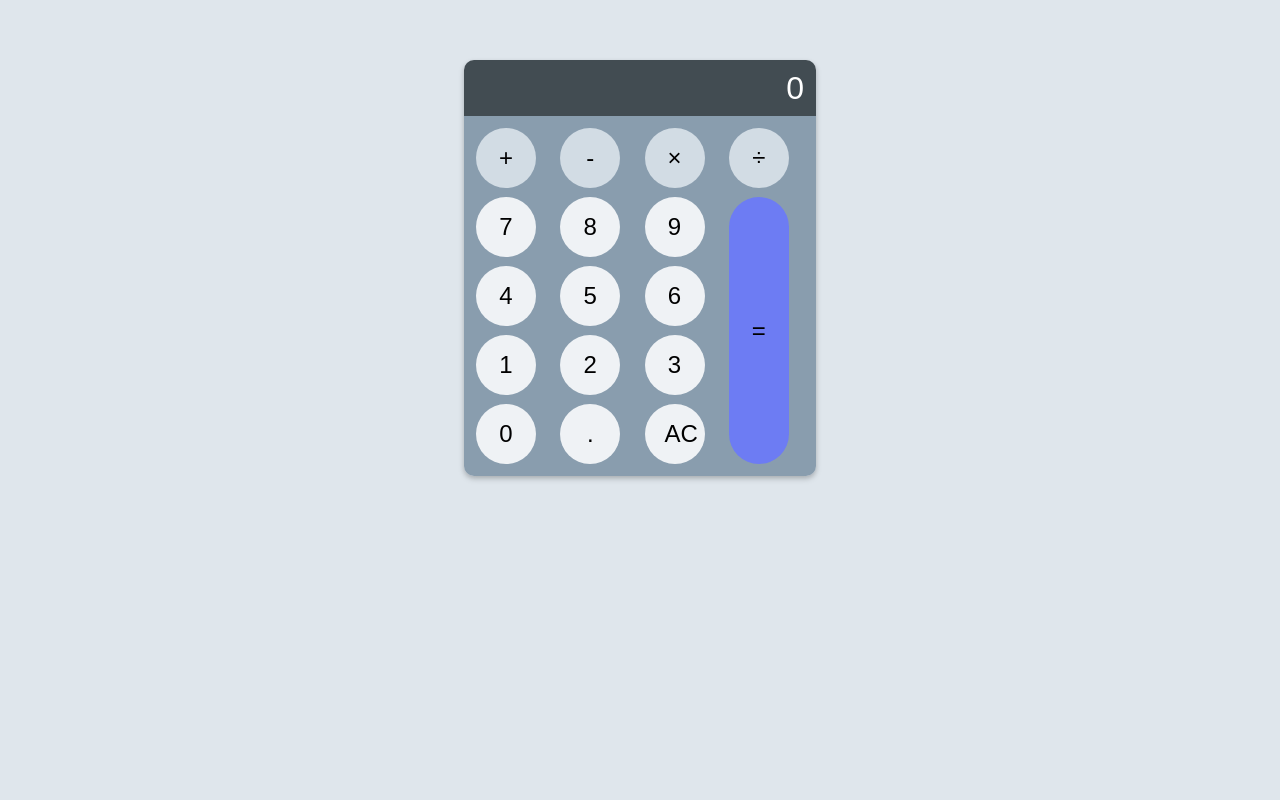
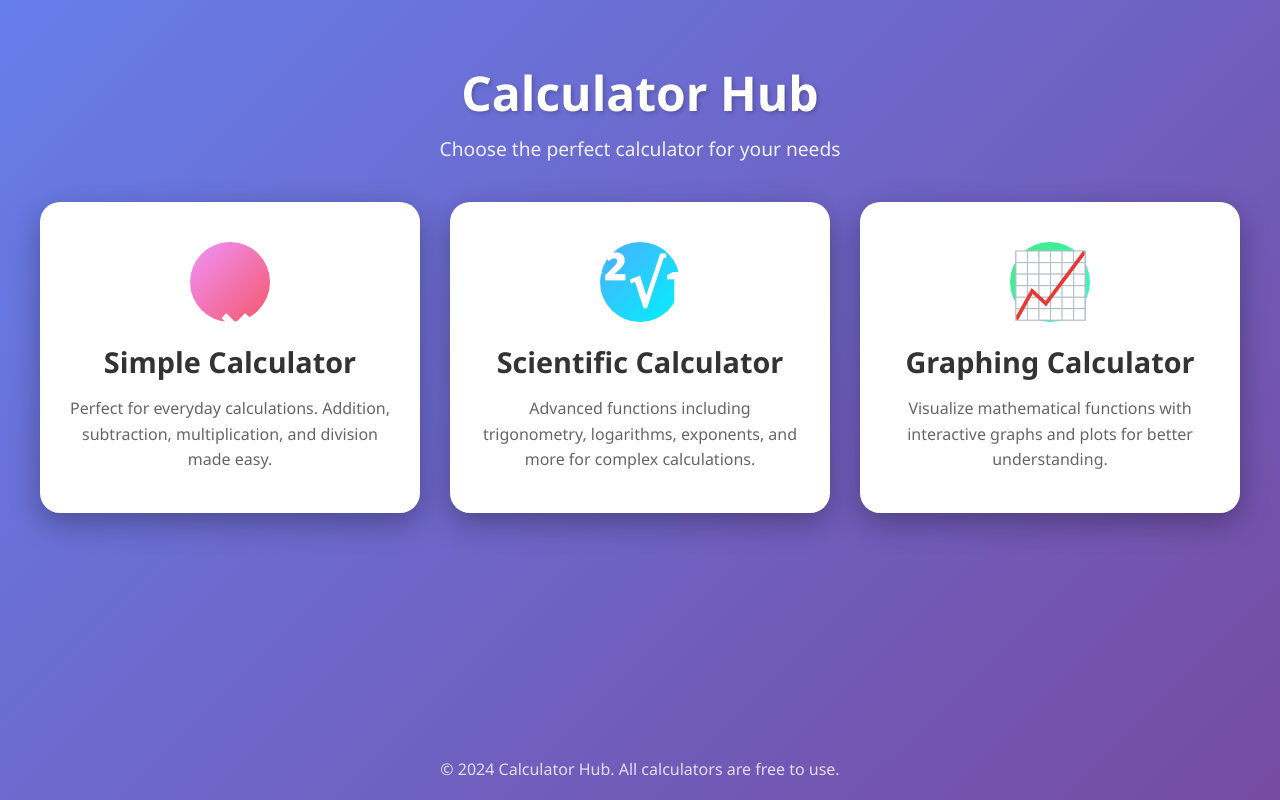
Before and after one commit to khoa07-JKV/Calculator_Web_App, a plain HTML site: page index.html in a window 1280 px wide. Drawn offline with Linux system fonts and the light colour scheme.

Commit message:
Update index.html

```diff
--- a/index.html
+++ b/index.html
@@ -3,204 +3,154 @@
 <head>
     <meta charset="UTF-8">
     <meta name="viewport" content="width=device-width, initial-scale=1.0">
-    <title>Calculator</title>
+    <title>Calculator Hub</title>
     <style>
+        * {
+            margin: 0;
+            padding: 0;
+            box-sizing: border-box;
+        }
+
         body {
-            font-family: Arial, sans-serif;
-            background: hsl(210, 25%, 90%);
+            font-family: 'Segoe UI', Tahoma, Geneva, Verdana, sans-serif;
+            background: linear-gradient(135deg, #667eea 0%, #764ba2 100%);
+            min-height: 100vh;
+            display: flex;
+            flex-direction: column;
+            align-items: center;
             padding: 20px;
         }
 
-        .calculator {
-            max-inline-size: 22rem;
-            border-radius: 10px;
-            overflow: hidden;
-            box-shadow: 0px 3px 6px 0px rgba(0, 0, 0, 0.15), 0px 2px 4px 0px rgba(0, 0, 0, 0.12);
-            margin-inline-start: auto;
-            margin-inline-end: auto;
-            margin-block-start: 2em;
+        header {
+            text-align: center;
+            color: white;
+            margin: 40px 0;
         }
 
-        .calculator_output {
-            font-size: 2rem;
-            text-align: end;
-            background: hsl(202, 11%, 29%);
-            color: hsl(255, 100%, 100%);
-            padding-block-start: 0.25rem;
-            padding-block-end: 0.25rem;
-            padding-inline-end: 0.75rem;
-            min-height: 3rem;
+        header h1 {
+            font-size: 3rem;
+            font-weight: 700;
+            margin-bottom: 10px;
+            text-shadow: 2px 2px 4px rgba(0,0,0,0.2);
+        }
+
+        header p {
+            font-size: 1.2rem;
+            opacity: 0.9;
+        }
+
+        .calculator-grid {
+            display: grid;
+            grid-template-columns: repeat(auto-fit, minmax(300px, 1fr));
+            gap: 30px;
+            max-width: 1200px;
+            width: 100%;
+            margin-bottom: 40px;
+        }
+
+        .calc-card {
+            background: white;
+            border-radius: 20px;
+            padding: 40px 30px;
+            box-shadow: 0 10px 30px rgba(0,0,0,0.3);
+            transition: transform 0.3s ease, box-shadow 0.3s ease;
+            cursor: pointer;
+            text-decoration: none;
+            color: inherit;
+            display: flex;
+            flex-direction: column;
+            align-items: center;
+        }
+
+        .calc-card:hover {
+            transform: translateY(-10px);
+            box-shadow: 0 15px 40px rgba(0,0,0,0.4);
+        }
+
+        .calc-icon {
+            font-size: 4rem;
+            margin-bottom: 20px;
+        }
+
+        .calc-card h2 {
+            font-size: 1.8rem;
+            margin-bottom: 15px;
+            color: #333;
+        }
+
+        .calc-card p {
+            text-align: center;
+            color: #666;
+            line-height: 1.6;
+        }
+
+        .simple { background: linear-gradient(135deg, #f093fb 0%, #f5576c 100%); }
+        .scientific { background: linear-gradient(135deg, #4facfe 0%, #00f2fe 100%); }
+        .graphing { background: linear-gradient(135deg, #43e97b 0%, #38f9d7 100%); }
+
+        .calc-icon {
+            width: 80px;
+            height: 80px;
+            border-radius: 50%;
             display: flex;
             align-items: center;
-            justify-content: flex-end;
-            word-wrap: break-word;
-            word-break: break-all;
+            justify-content: center;
+            color: white;
+            font-weight: bold;
         }
 
-        .calculator_keys {
-
-            padding: 0.5rem;
-            display: grid;
-            grid-template-columns: repeat(4, 1fr);
-            grid-gap: 1px;
-            background: hsl(207, 19%, 61%);
+        footer {
+            color: white;
+            text-align: center;
+            opacity: 0.8;
+            margin-top: auto;
         }
 
-        .calculator_key {
-            background: hsl(210, 25%, 95%);
-            border: none;
-            padding-block-start: 0.5rem;
-            padding-block-end: 0.5rem;
-            padding-inline-start: 1.25rem;
-            padding-inline-end: 1.25rem;
-            font-size: 1.5rem;
-            cursor: pointer;
-            transition: background 0.1s;
-            inline-size: 60px;
-            block-size: 60px;
-            border-radius: 40px;
-            margin: 0.25rem;
-        }
+        @media (max-width: 768px) {
+            header h1 {
+                font-size: 2rem;
+            }
 
-        .calculator_key:active,
-        .calculator_key:focus {
-            box-shadow: 0 0 8px 0 rgba(0, 0, 0, 0.3) inset;
-            outline: none;
-        }
-
-        .calculator_key--operator {
-            background: hsl(208, 25%, 86%);
-        }
-
-        .calculator_key--operator:active {
-            background: hsl(208, 24%, 80%);
-        }
-
-        .calculator_key--enter {
-            grid-column: 4 / 5;
-            grid-row: 2 / span 4;
-            background: hsl(233, 85%, 69%);
-            height: auto;
+            .calculator-grid {
+                grid-template-columns: 1fr;
+            }
         }
     </style>
 </head>
-<Link rel="manifest" href="manifest.json">
 <body>
-    <div class="calculator">
-        <div class="calculator_output" id="display">0</div>
-        <div class="calculator_keys">
-            <button class="calculator_key calculator_key--operator" data-action="add">+</button>
-            <button class="calculator_key calculator_key--operator" data-action="subtract">-</button>
-            <button class="calculator_key calculator_key--operator" data-action="multiply">&times;</button>
-            <button class="calculator_key calculator_key--operator" data-action="divide">÷</button>
-            <button class="calculator_key" data-number="7">7</button>
-            <button class="calculator_key" data-number="8">8</button>
-            <button class="calculator_key" data-number="9">9</button>
-            <button class="calculator_key" data-number="4">4</button>
-            <button class="calculator_key" data-number="5">5</button>
-            <button class="calculator_key" data-number="6">6</button>
-            <button class="calculator_key" data-number="1">1</button>
-            <button class="calculator_key" data-number="2">2</button>
-            <button class="calculator_key" data-number="3">3</button>
-            <button class="calculator_key" data-number="0">0</button>
-            <button class="calculator_key" data-action="decimal">.</button>
-            <button class="calculator_key" data-action="clear">AC</button>
-            <button class="calculator_key calculator_key--enter calculator_key--operator" data-action="calculate">=</button>
-        </div>
+    <header>
+        <h1>Calculator Hub</h1>
+        <p>Choose the perfect calculator for your needs</p>
+    </header>
+
+    <div class="calculator-grid">
+        <a href="simple.html" class="calc-card">
+            <div class="calc-icon simple">
+                <span>+−×÷</span>
+            </div>
+            <h2>Simple Calculator</h2>
+            <p>Perfect for everyday calculations. Addition, subtraction, multiplication, and division made easy.</p>
+        </a>
+
+        <a href="scientific.html" class="calc-card">
+            <div class="calc-icon scientific">
+                <span>x²√π</span>
+            </div>
+            <h2>Scientific Calculator</h2>
+            <p>Advanced functions including trigonometry, logarithms, exponents, and more for complex calculations.</p>
+        </a>
+
+        <a href="graphing.html" class="calc-card">
+            <div class="calc-icon graphing">
+                <span>📈</span>
+            </div>
+            <h2>Graphing Calculator</h2>
+            <p>Visualize mathematical functions with interactive graphs and plots for better understanding.</p>
+        </a>
     </div>
 
-    <script>
-        if ('serviceWorker' in navigator){
-                navigator.serviceWorker.register('/sw.js');
-        }
-        const display = document.getElementById('display');
-        const keys = document.querySelector('.calculator_keys');
-
-        let firstValue = null;
-        let operator = null;
-        let waitingForSecondValue = false;
-
-        keys.addEventListener('click', (e) => {
-            if (!e.target.matches('button')) return;
-
-            const key = e.target;
-            const action = key.dataset.action;
-            const keyContent = key.textContent;
-            const displayValue = display.textContent;
-
-            // Handle number buttons
-            if (key.dataset.number) {
-                // If pressing 0 when display is already 0, reset calculator
-                if (key.dataset.number === '0' && displayValue === '0') {
-                    firstValue = null;
-                    operator = null;
-                    waitingForSecondValue = false;
-                    return;
-                }
-
-                if (waitingForSecondValue) {
-                    display.textContent = key.dataset.number;
-                    waitingForSecondValue = false;
-                } else {
-                    display.textContent = displayValue === '0' ? key.dataset.number : displayValue + key.dataset.number;
-                }
-            }
-
-            // Handle decimal point
-            if (action === 'decimal') {
-                if (waitingForSecondValue) {
-                    display.textContent = '0.';
-                    waitingForSecondValue = false;
-                } else if (!displayValue.includes('.')) {
-                    display.textContent = displayValue + '.';
-                }
-            }
-
-            // Handle operators
-            if (action === 'add' || action === 'subtract' || action === 'multiply' || action === 'divide') {
-                const inputValue = parseFloat(displayValue);
-
-                if (firstValue === null) {
-                    firstValue = inputValue;
-                } else if (operator) {
-                    const result = calculate(firstValue, inputValue, operator);
-                    display.textContent = String(result);
-                    firstValue = result;
-                }
-
-                waitingForSecondValue = true;
-                operator = action;
-            }
-
-            // Handle equals
-            if (action === 'calculate') {
-                const inputValue = parseFloat(displayValue);
-
-                if (firstValue !== null && operator) {
-                    const result = calculate(firstValue, inputValue, operator);
-                    display.textContent = String(result);
-                    firstValue = null;
-                    operator = null;
-                    waitingForSecondValue = false;
-                }
-            }
-
-            // Handle clear
-            if (action === 'clear') {
-                display.textContent = '0';
-                firstValue = null;
-                operator = null;
-                waitingForSecondValue = false;
-            }
-        });
-
-        function calculate(first, second, op) {
-            if (op === 'add') return first + second;
-            if (op === 'subtract') return first - second;
-            if (op === 'multiply') return first * second;
-            if (op === 'divide') return first / second;
-            return second;
-        }
-    </script>
+    <footer>
+        <p>&copy; 2024 Calculator Hub. All calculators are free to use.</p>
+    </footer>
 </body>
 </html>
```
